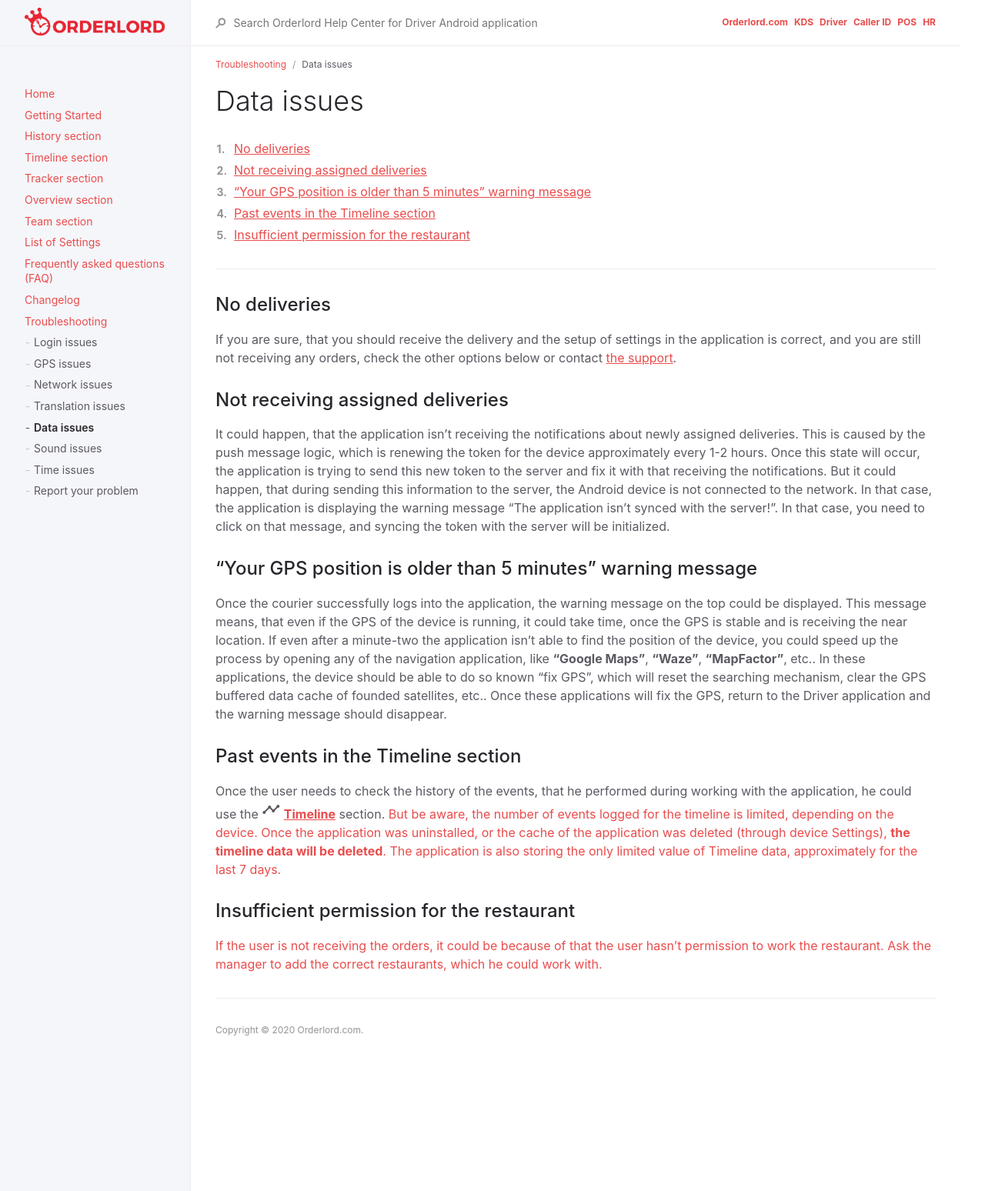
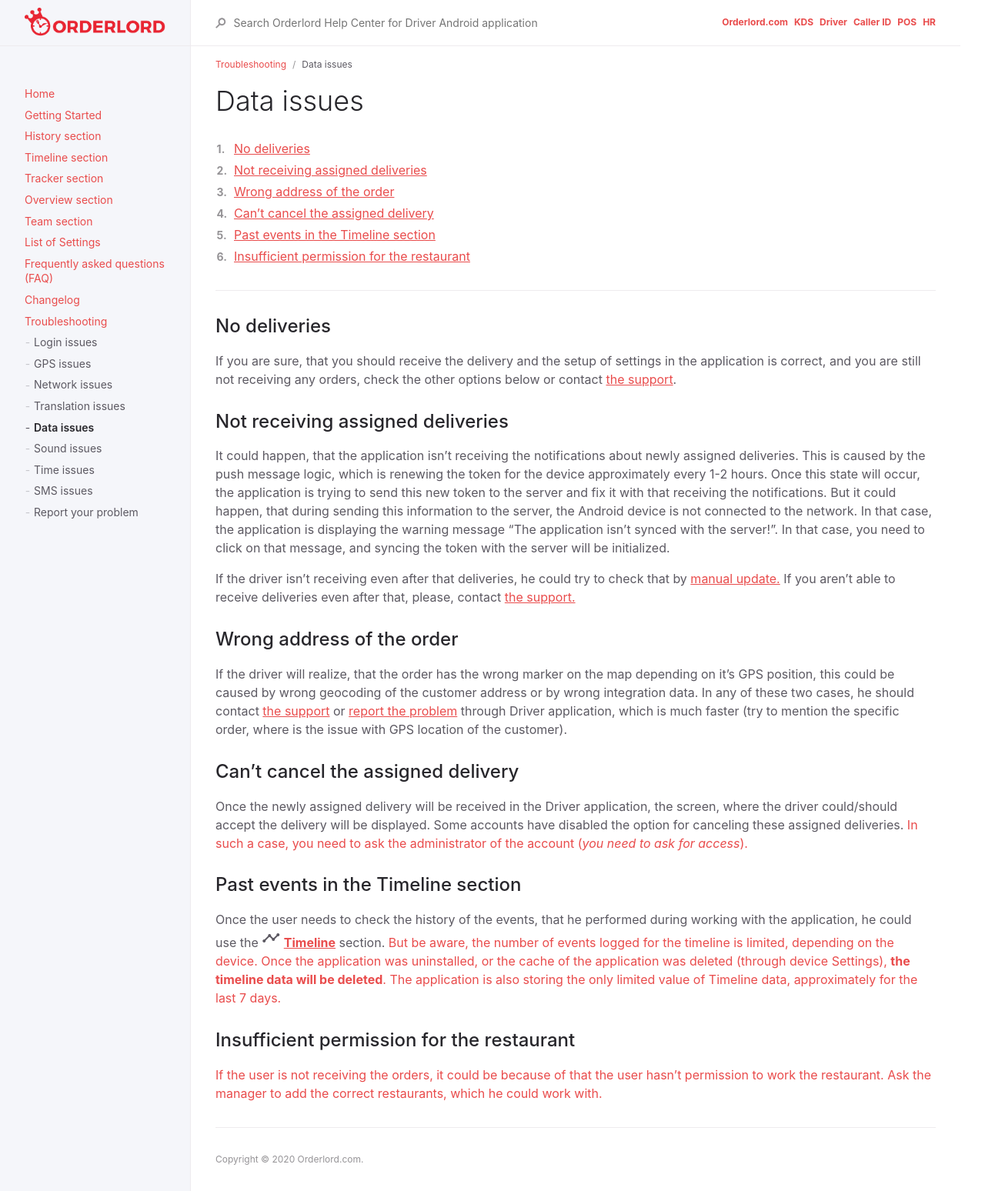
Before and after one commit to jantursky/orderlord-help-driver, a Jekyll site: the page built from docs/troubleshooting/data-issues.md, in a window 1280 px wide. Shown: the whole page at 77% size. Built offline with Jekyll 4.4.1, drawn with Linux system fonts in a browser that asks for light colours.

Commit message:
Update texts, improved troubleshooting

```diff
--- a/docs/troubleshooting/data-issues.md
+++ b/docs/troubleshooting/data-issues.md
@@ -22,8 +22,13 @@ If you are sure, that you should receive the delivery and the setup of settings
 ## Not receiving assigned deliveries
 It could happen, that the application isn't receiving the notifications about newly assigned deliveries. This is caused by the push message logic, which is renewing the token for the device approximately every 1-2 hours. Once this state will occur, the application is trying to send this new token to the server and fix it with that receiving the notifications. But it could happen, that during sending this information to the server, the Android device is not connected to the network. In that case, the application is displaying the warning message "The application isn't synced with the server!". In that case, you need to click on that message, and syncing the token with the server will be initialized.
 
-## "Your GPS position is older than 5 minutes" warning message
-Once the courier successfully logs into the application, the warning message on the top could be displayed. This message means, that even if the GPS of the device is running, it could take time, once the GPS is stable and is receiving the near location. If even after a minute-two the application isn't able to find the position of the device, you could speed up the process by opening any of the navigation application, like **"Google Maps"**, **"Waze"**, **"MapFactor"**, etc.. In these applications, the device should be able to do so known "fix GPS", which will reset the searching mechanism, clear the GPS buffered data cache of founded satellites, etc.. Once these applications will fix the GPS, return to the Driver application and the warning message should disappear.
+If the driver isn't receiving even after that deliveries, he could try to check that by [manual update.]({{site.baseurl}}{% link docs/getting-started/update-the-data.md %}) If you aren't able to receive deliveries even after that, please, contact [the support.](mailto:support@orderlord.com)
+
+## Wrong address of the order
+If the driver will realize, that the order has the wrong marker on the map depending on it's GPS position, this could be caused by wrong geocoding of the customer address or by wrong integration data. In any of these two cases, he should contact [the support](mailto:support@orderlord.com) or [report the problem]({{site.baseurl}}{% link docs/troubleshooting/report-your-problem.md %}) through Driver application, which is much faster (try to mention the specific order, where is the issue with GPS location of the customer).
+
+## Can't cancel the assigned delivery
+Once the newly assigned delivery will be received in the Driver application, the screen, where the driver could/should accept the delivery will be displayed. Some accounts have disabled the option for canceling these assigned deliveries. <span class="text-red-200">In such a case, you need to ask the administrator of the account (_you need to ask for access_).</span>
 
 ## Past events in the Timeline section
 Once the user needs to check the history of the events, that he performed during working with the application, he could use the {% include icon.html name="timeline" %} [**Timeline**]({{site.baseurl}}{% link docs/timeline-section/timeline-section.md %}) section. <span class="text-red-200">But be aware, the number of events logged for the timeline is limited, depending on the device. Once the application was uninstalled, or the cache of the application was deleted (through device Settings), **the timeline data will be deleted**. The application is also storing the only limited value of Timeline data, approximately for the last 7 days.</span>
--- a/docs/troubleshooting/gps-issues.md
+++ b/docs/troubleshooting/gps-issues.md
@@ -34,3 +34,9 @@ Once the GPS module isn't enabled or the mode of GPS localization is low, <span
 {% include img_smartphone.html name="troubleshooting_gps_issues_5.png" %}
 
 {% include img_smartphone.html name="troubleshooting_gps_issues_6.png" %}
+
+## "Your GPS position is older than 5 minutes" warning message
+Once the courier successfully logs into the application, the warning message on the top could be displayed. This message means, that even if the GPS of the device is running, it could take time, once the GPS is stable and is receiving the near location. If even after a minute-two the application isn't able to find the position of the device, you could speed up the process by opening any of the navigation application, like **"Google Maps"**, **"Waze"**, **"MapFactor"**, etc.. In these applications, the device should be able to do so known "fix GPS", which will reset the searching mechanism, clear the GPS buffered data cache of founded satellites, etc.. Once these applications will fix the GPS, return to the Driver application and the warning message should disappear.
+
+## GPS tracking permission also on the background
+The Driver application needs for the purposes of tracking the driver permission for the location. From the Android version 9.0 and above, the mechanism of finding the GPS position of the device changed. The device will during accepting this permission asks if the application should have access for the location permission **"only while using the app"** or **"all the time"**. Even that we will appreciate asking only for permission while using the app, the driver could during delivering the orders put the application to the background and for instance, starts the navigation application **"Google Maps"**. And our system needs to track the driver the whole time, while he is traveling to the customer, so that is the reason for **"all the time"** option.
```
Also changed, not shown: docs/troubleshooting/report-your-problem.md (+1 -1 lines), docs/troubleshooting/sms-issues.md (added, +20 -0 lines), docs/troubleshooting/troubleshooting.md (+1 -0 lines), 1 other file.
